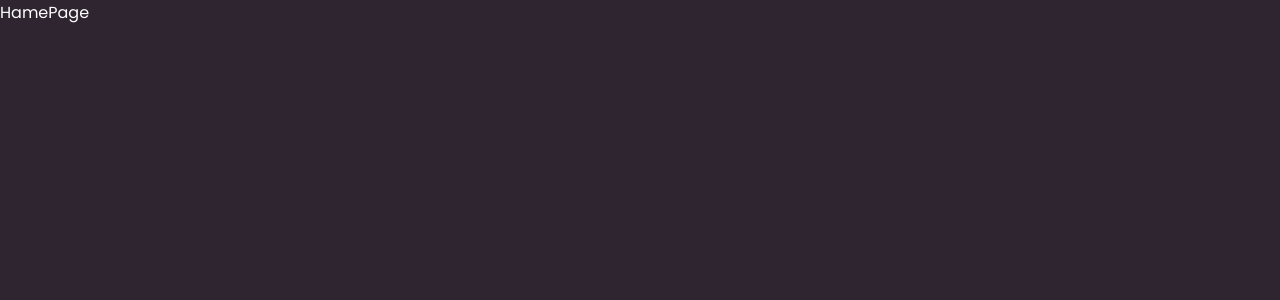
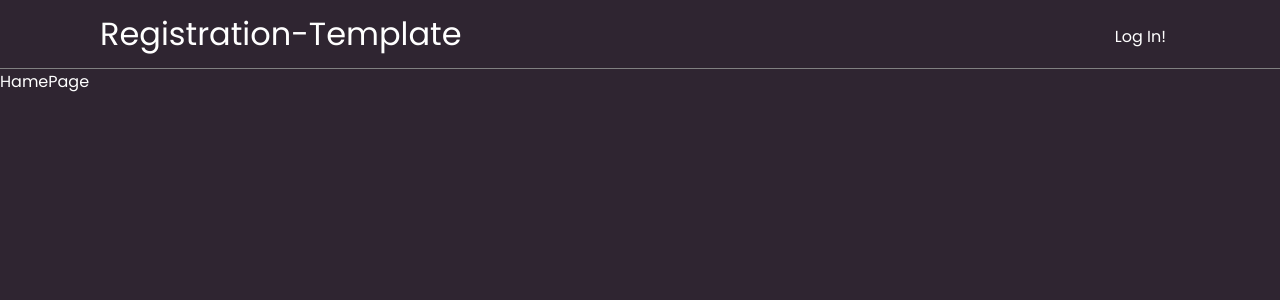
Before and after one commit to Micheal180301/template-registration, a React (Vite) app in the folder client/: page / in a window 1280 px wide. Shown: the top 300 px of the page. Built offline with nearby package versions, Linux system fonts and the light colour scheme.

Commit message:
создал компонет Header и Layout

```diff
--- a/client/src/App.tsx
+++ b/client/src/App.tsx
@@ -5,6 +5,7 @@ import { PATHS } from './paths';
 import LoginPage from './pages/login/LoginPage';
 import RegisterPage from './pages/register/RegisterPage';
 import HomePage from './pages/home/HomePage';
+import Layout from './components/layout';
 
 const router = createBrowserRouter([
   {
@@ -22,7 +23,11 @@ const router = createBrowserRouter([
 ]);
 
 function App() {
-  return <RouterProvider router={router} />;
+  return (
+    <Layout>
+      <RouterProvider router={router} />
+    </Layout>
+  );
 }
 
 export default App;
--- a/client/src/components/custom-button/index.module.css
+++ b/client/src/components/custom-button/index.module.css
@@ -6,12 +6,23 @@
   border-radius: 7px;
   padding: 3px 13px;
   background-color: rgba(52, 107, 162, 0);
-  border: 1px solid gray;
+  /* border: 1px solid gray; */
   box-sizing: border-box;
   transition: all 0.3s linear;
+}
+
+.base {
+  border: 1px solid gray;
+}
+
+.ghost {
+  border: 1px solid rgba(128, 128, 128, 0);
 }
 
 .button:hover {
   border: 1px solid rgb(121, 255, 255);
   color: rgb(121, 255, 255);
 }
+.ghost:hover {
+  border: 1px solid rgba(128, 128, 128, 0);
+}
--- a/client/src/components/custom-button/index.tsx
+++ b/client/src/components/custom-button/index.tsx
@@ -3,6 +3,7 @@ import style from './index.module.css';
 type Props = {
   children: React.ReactNode;
   type: 'button' | 'submit' | 'reset';
+  border?: 'ghost' | 'base';
   title?: string;
   disabled?: boolean;
   onClick?: () => void;
@@ -11,6 +12,7 @@ type Props = {
 const CustomButton = ({
   children,
   type = 'button',
+  border = 'base',
   title,
   disabled = false,
   onClick,
@@ -21,7 +23,7 @@ const CustomButton = ({
       disabled={disabled}
       onClick={onClick}
       title={title}
-      className={style.button}
+      className={`${style.button} ${style[border]}`}
     >
       {children}
     </button>
--- a/client/src/components/custom-form/index.module.css
+++ b/client/src/components/custom-form/index.module.css
@@ -1,5 +1,5 @@
 .form {
-  margin: 100px auto;
+  margin: 50px auto;
   max-width: 400px;
   display: flex;
   flex-direction: column;
--- /dev/null
+++ b/client/src/components/header/index.module.css
@@ -0,0 +1,12 @@
+.header {
+  display: flex;
+  flex-direction: row;
+  justify-content: space-between;
+  padding: 10px 100px;
+  border-bottom: 1px solid gray;
+}
+
+.name {
+  font-size: 2rem;
+  font-weight: 400;
+}
--- /dev/null
+++ b/client/src/components/header/index.tsx
@@ -0,0 +1,17 @@
+import style from './index.module.css';
+
+type Props = {
+  name: string;
+  children?: React.ReactNode;
+};
+
+const Header = ({ name, children }: Props) => {
+  return (
+    <header className={style.header}>
+      <h1 className={style.name}>{name}</h1>
+      {children}
+    </header>
+  );
+};
+
+export default Header;
--- /dev/null
+++ b/client/src/components/layout/index.tsx
@@ -0,0 +1,25 @@
+import React from 'react';
+import Header from '../header';
+import Space from '../space';
+import CustomButton from '../custom-button';
+
+type Props = {
+  children: React.ReactNode;
+};
+
+const Layout = ({ children }: Props) => {
+  return (
+    <div>
+      <Header name="Registration-Template">
+        <Space size="medium" display="row">
+          <CustomButton type="button" border="ghost" onClick={() => null}>
+            Log In!
+          </CustomButton>
+        </Space>
+      </Header>
+      {children}
+    </div>
+  );
+};
+
+export default Layout;
--- a/client/src/pages/login/LoginPage.tsx
+++ b/client/src/pages/login/LoginPage.tsx
@@ -1,5 +1,32 @@
+import CustomButton from '../../components/custom-button';
+import CustomForm from '../../components/custom-form';
+import CustomInput from '../../components/custom-input';
+import CustomLink from '../../components/custom-link';
+import Space from '../../components/space';
+import { PATHS } from '../../paths';
+
 const LoginPage = () => {
-  return <div>LoginPage</div>;
+  return (
+    <CustomForm name="Login" onSubmit={() => null}>
+      <CustomInput
+        placeholder="Email"
+        name="Enter email"
+        type="text"
+        onChange={() => null}
+      />
+      <CustomInput
+        placeholder="Password"
+        name="Enter password"
+        type="password"
+        onChange={() => null}
+      />
+      <CustomButton type="submit">Log In!</CustomButton>
+      <Space display="row" size="small">
+        You don't have an account?
+        <CustomLink to={PATHS.register}>Registration</CustomLink>
+      </Space>
+    </CustomForm>
+  );
 };
 
 export default LoginPage;
--- a/client/src/pages/register/RegisterPage.tsx
+++ b/client/src/pages/register/RegisterPage.tsx
@@ -33,7 +33,7 @@ const RegisterPage = () => {
           placeholder="Password...."
           onChange={() => null}
         />
-        <CustomButton type="submit">Submit</CustomButton>
+        <CustomButton type="submit">Register</CustomButton>
         <Space display="row" size="small">
           Do you already have an account?
           <CustomLink to={PATHS.login}>Sign In!</CustomLink>
```
